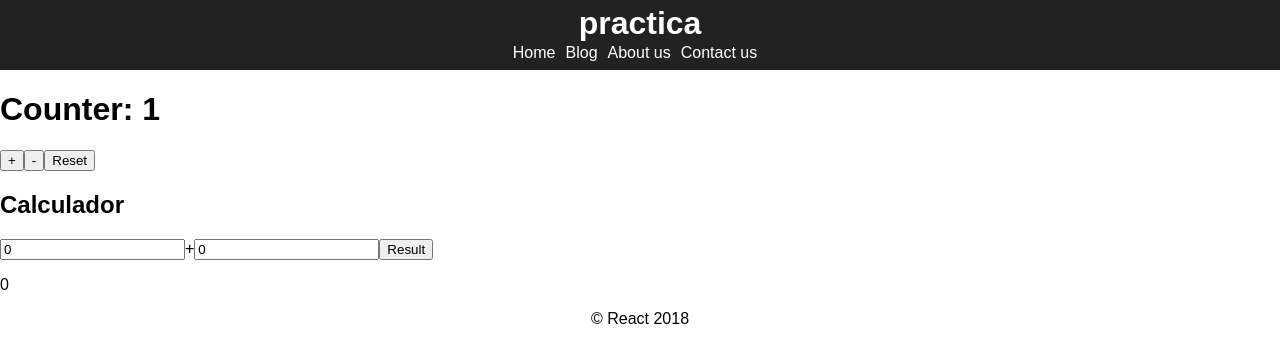
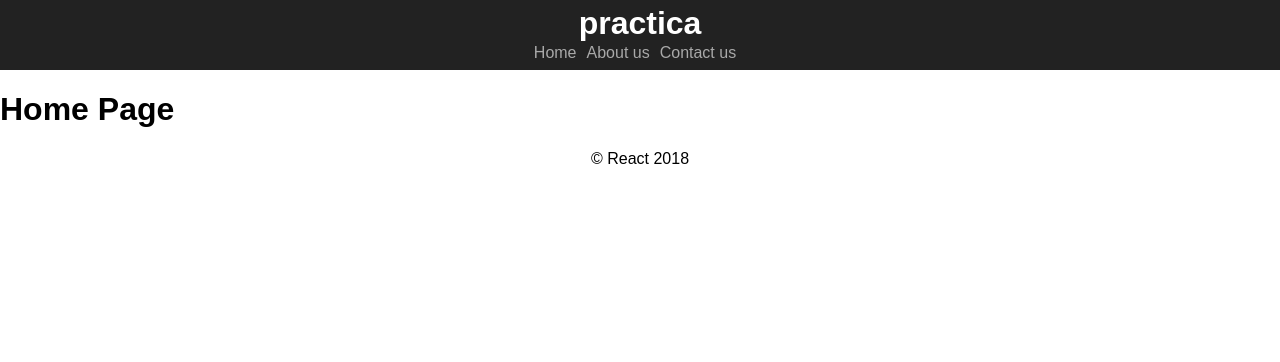
Before and after one commit to mgonzalez12/Practica_react, a React app: page / in a window 1280 px wide. Shown: the part 120-482 px from the top of the page. Built offline with nearby package versions, Linux system fonts and the light colour scheme.

Commit message:
reactjs-practica2

```diff
--- a/package.json
+++ b/package.json
@@ -6,6 +6,7 @@
     "prop-types": "^15.6.2",
     "react": "^16.4.1",
     "react-dom": "^16.4.1",
+    "react-router-dom": "^4.3.1",
     "react-scripts": "1.1.4"
   },
   "scripts": {
--- /dev/null
+++ b/src/components/About/index.js
@@ -0,0 +1,14 @@
+// Dependencies
+import React, { Component } from 'react';
+
+class About extends Component{
+    render(){
+        return (
+            <div className = "About">
+                <h1> About Page</h1>
+            </div>
+        );
+    }
+}
+
+export default About;
--- a/src/components/App.js
+++ b/src/components/App.js
@@ -1,5 +1,6 @@
 // Dependencies
 import React, { Component } from 'react';
+import PropTypes from 'prop-types';
 
 // Components
 import Header from './Global/Header';
@@ -10,11 +11,15 @@ import Footer from './Global/Footer';
 import items from '../data/menu';
 
 class App extends Component {
+  static propTypes = {
+    children: PropTypes.object.isRequired
+  };
   render() {
+    const { children } = this.props;
     return (
       <div className="App">
        <Header title="practica" items={items} />
-        <Content />
+        <Content body={children} />
         <Footer  /*copyright="&copy; React 2018."*/ />
       </div>
     );
--- /dev/null
+++ b/src/components/Contact/index.js
@@ -0,0 +1,15 @@
+// Dependencies
+import React, { Component } from 'react';
+
+class Contact extends Component{
+    render(){
+        return (
+            <div className = "Contact">
+                <h1> Contact Page</h1>
+            </div>
+        );
+    }
+}
+
+
+export default Contact;
--- a/src/components/Global/Content.js
+++ b/src/components/Global/Content.js
@@ -1,85 +1,19 @@
+// Dependencies
 import React, { Component } from 'react';
+import PropTypes from 'prop-types';
+
+// Assets
 import './css/Content.css';
 
 class Content extends Component {
-    constructor(){
-        super();
-
-        this.state = {
-            count: 0,
-            number1: 0,
-            number2: 0,
-            result: 0
-        };
-
-        this.handleCountClick = this.handleCountClick.bind(this);
-        this.handleResultClick = this.handleResultClick.bind(this);
-        this.handleInputChanged = this.handleInputChanged.bind(this);
-    }
-
-    // sirve para saber si ya se cargo el componente
-    componentDidMount(){
-        this.setState({
-            count: 1
-        });
-    }
-
-    // function to handle the click
-    handleCountClick(e){
-        if (e.target.id == "add") {
-            this.setState({
-                count: this.state.count + 1
-            });
-        } else if (e.target.id === "subtract" && this.state.count > 0) {
-            this.setState({
-                count: this.state.count - 1
-            })
-        } else{
-            this.setState({
-                count: 0
-            })
-        }
-    }
-
-    // funcion
-    handleResultClick(e){
-        this.setState({
-            result: this.state.number1 + this.state.number2
-        });
-    }
-
-    handleInputChanged(e){
-        if (e.target.id === 'number1') {
-            this.setState({
-                number1:Number(e.target.value)
-            });
-        }else{
-            this.setState({
-                number2: Number(e.target.value)
-            });
-        }
-    }
-
+    static propTypes = {
+        body: PropTypes.object.isRequired
+    };
     render() {
-        console.log('Ejecuta render()');
+        const { body } = this.props;
         return (
             <div className="Content">
-              <h1> Counter: {this.state.count}</h1>
-                <p>
-                    <button id="add" onClick={this.handleCountClick}> + </button>
-                    <button id="subtract" onClick= {this.handleCountClick}> - </button>
-                    <button id="reset" onClick= {this.handleCountClick}> Reset </button>
-                </p>
-
-                <h2> Calculador </h2>
-                <p>
-                    <input id="number1" type="number" value={this.state.number1} onChange={this.handleInputChanged}/>+
-                    <input id="number2" type="number" value={this.state.number2} onChange= {this.handleInputChanged} />
-
-                    <button id="result" onClick= {this.handleResultClick} >Result </button>
-
-                    <p>{this.state.result} </p>
-                </p>
+            {body}
             </div>
         );
     }
--- a/src/components/Global/Header.js
+++ b/src/components/Global/Header.js
@@ -1,6 +1,7 @@
 // Dependencies
 import React, { Component } from 'react';
 import PropTypes from 'prop-types';
+import { Link } from 'react-router-dom';
 
 // Assets
 import logo from './images/logo.svg';
@@ -22,7 +23,11 @@ class Header extends Component {
           <h1>{title}</h1>
 
             <ul className="Menu">
-            { items && items.map((item,key)=> <li key={key}>{item.title}</li>)}
+            {
+               items && items.map(
+                 (item,key)=> <li key={key}><Link to={item.url}>{item.title}</Link></li>
+              )
+            }
             </ul>
 
         </div>
--- a/src/components/Global/css/Header.css
+++ b/src/components/Global/css/Header.css
@@ -27,3 +27,12 @@
   display: inline-block;
   padding-right: 10px;
 }
+
+.Menu li a {
+  color: darkgray;
+  text-decoration: none;
+}
+
+.Menu li a:hover {
+  color:#EEE;
+}
--- /dev/null
+++ b/src/components/Home/index.js
@@ -0,0 +1,14 @@
+// Dependencies
+import React, { Component } from 'react';
+
+class Home extends Component{
+    render(){
+        return (
+            <div className = "Home">
+                <h1> Home Page</h1>
+            </div>
+        );
+    }
+}
+
+export default Home;
--- /dev/null
+++ b/src/components/Page404/index.js
@@ -0,0 +1,15 @@
+// Dependencies
+import React, { Component } from 'react';
+
+class Page404 extends Component{
+    render(){
+        return (
+            <div className = "Page404">
+                <h1> Home Page</h1>
+            </div>
+        );
+    }
+}
+
+
+export default Page404;
--- a/src/data/menu.js
+++ b/src/data/menu.js
@@ -2,10 +2,6 @@ export default[
     {
         title:'Home',
         url:'/'
-    },
-    {
-        title: 'Blog',
-        url: '/blog'
     },
     {
         title: 'About us',
--- a/src/index.js
+++ b/src/index.js
@@ -1,8 +1,17 @@
+// Dependencies
 import React from 'react';
-import ReactDOM from 'react-dom';
+import { render } from 'react-dom';
+import { BrowserRouter as Router } from 'react-router-dom';
+
+// routes
+import AppRoutes from './routes';
+// asset
 import './index.css';
-import App from './components/App';
-import registerServiceWorker from './registerServiceWorker';
 
-ReactDOM.render(<App />, document.getElementById('root'));
-registerServiceWorker();
+render(
+    <Router>
+        <AppRoutes />
+    </Router>,
+    document.getElementById('root')
+
+);
--- /dev/null
+++ b/src/routes.js
@@ -0,0 +1,23 @@
+// Dependencies
+
+import React from 'react';
+import { Route, Switch} from 'react-router-dom';
+
+// Components
+import App from './components/App';
+import About from './components/About';
+import Contact from './components/Contact';
+import Home from './components/Home';
+import Page404 from './components/Page404';
+
+const AppRoutes = () =>
+    <App>
+        <Switch>
+            <Route path="/about" component={About} />
+            <Route path="/contact" component={Contact} />
+            <Route path="/" component={Home} />
+            <Route component={Page404} />
+        </Switch>
+    </App>
+
+export default AppRoutes;
```
Also changed, not shown: 1 other file.
